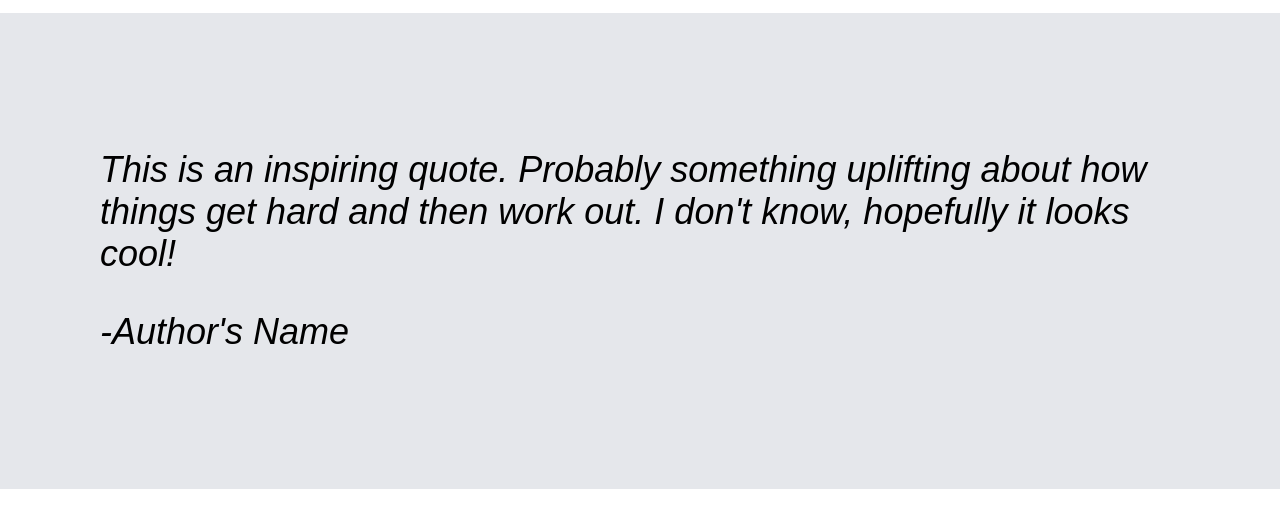
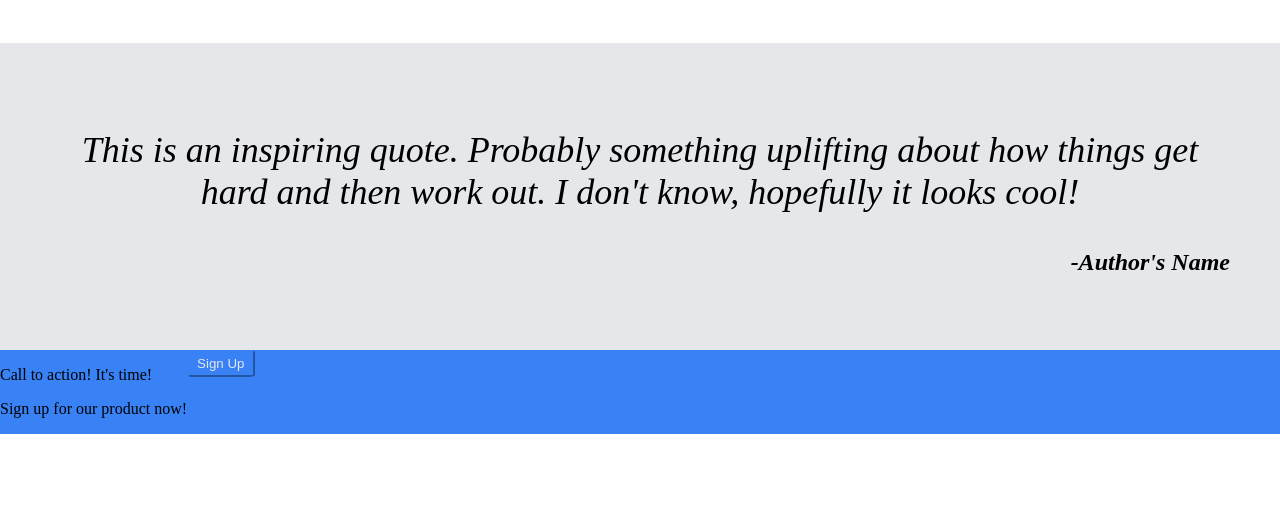
Before and after one commit to Dgreiner27/landing-page, a plain HTML site: page index.html in a window 1280 px wide. Shown: the part 685-1204 px from the top of the page. After the commit the page ends 1119 px from the top, so only its background shows below. Drawn offline with Linux system fonts and the light colour scheme.

Commit message:
Stylized quote section and added the call to action.

```diff
--- a/index.html
+++ b/index.html
@@ -47,11 +47,20 @@
         <p>this is some subtext under an illustration or image</p>
       </div>
     </div>
-    <div class="quote">
-      <p>This is an inspiring quote. Probably something
-        uplifting about how things get hard and then work out.
+  </div>
+  <div class="quote">
+    <p>This is an inspiring quote. Probably something
+      uplifting about how things get hard and then work out.
       I don't know, hopefully it looks cool!</p>
-      <p id="name"><em>-Author's Name</em></p>
+    <p id="name">-Author's Name</p>
+  </div>
+  <div class="action">
+    <div class="action-text">
+      <p>Call to action! It's time!</p>
+      <p>Sign up for our product now!</p>
+    </div>
+    <div class="action-btn">
+      <button>Sign Up</button>
     </div>
   </div>
 
--- a/style.css
+++ b/style.css
@@ -85,8 +85,20 @@ width: 140px
 
 .quote {
   background-color: #E5E7EB;
-  font-family:sans-serif;
   font-style: italic;
   font-size: 36px;
-  padding: 100px;
+  font-weight:lighter;
+  padding: 50px;
+  text-align: center;
 }
+
+#name {
+  text-align: end;
+  font-size: 24px;
+  font-weight: bold;
+}
+
+.action {
+  background-color: #3882F6;
+  display: flex;
+}
```
